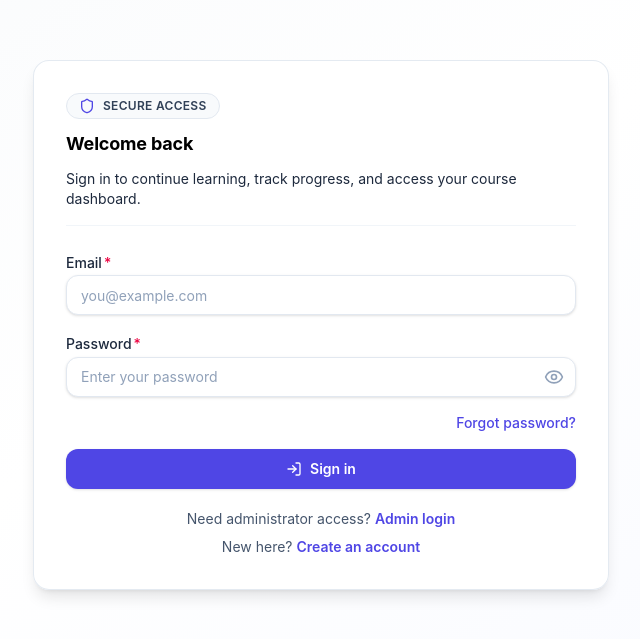
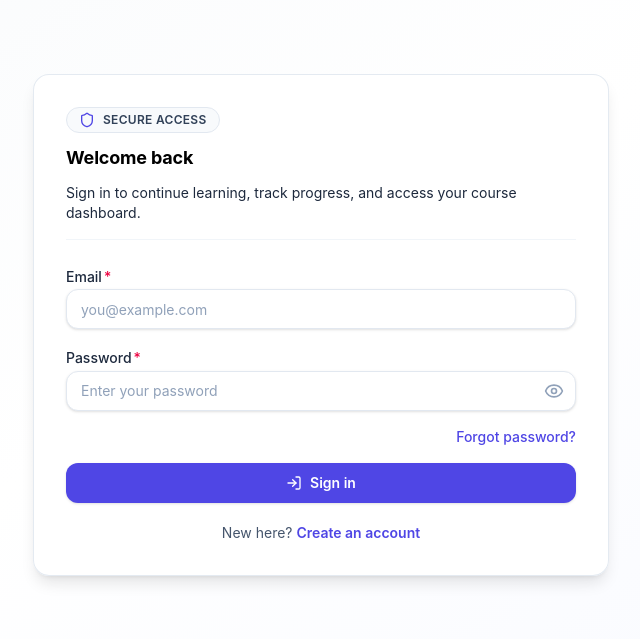
Before and after one commit to Abdurezak-Akmel/tms-frontend, a React (Vite) app: page /user-login in a window 1280 px wide. Shown: the part 107-746 px from the top of the page, without its empty margins (319-959 px from the left). Built offline with nearby package versions, Linux system fonts and the light colour scheme; no server answers.

Commit message:
admin login updated

```diff
--- a/src/components/auth/UserLoginForm.tsx
+++ b/src/components/auth/UserLoginForm.tsx
@@ -208,15 +208,6 @@ export function UserLoginForm() {
 
         <div className="space-y-2 text-center text-sm text-slate-600">
           <p>
-            Need administrator access?{' '}
-            <Link
-              to="/admin-login"
-              className="font-semibold text-[var(--color-brand)] hover:underline"
-            >
-              Admin login
-            </Link>
-          </p>
-          <p>
             New here?{' '}
             <Link to="/register" className="font-semibold text-[var(--color-brand)] hover:underline">
               Create an account
--- a/src/components/landing/LandingFooter.tsx
+++ b/src/components/landing/LandingFooter.tsx
@@ -15,6 +15,7 @@ const footerLinks: Record<string, FooterLinkItem[]> = {
     { label: 'Sign in', to: '/user-login' },
     { label: 'Create account', to: '/register' },
     { label: 'Forgot password', to: '/forget-password' },
+    { label: 'Admin login', to: '/admin-login' },
   ],
   Legal: [
     { label: 'Privacy', href: '#' },
```
